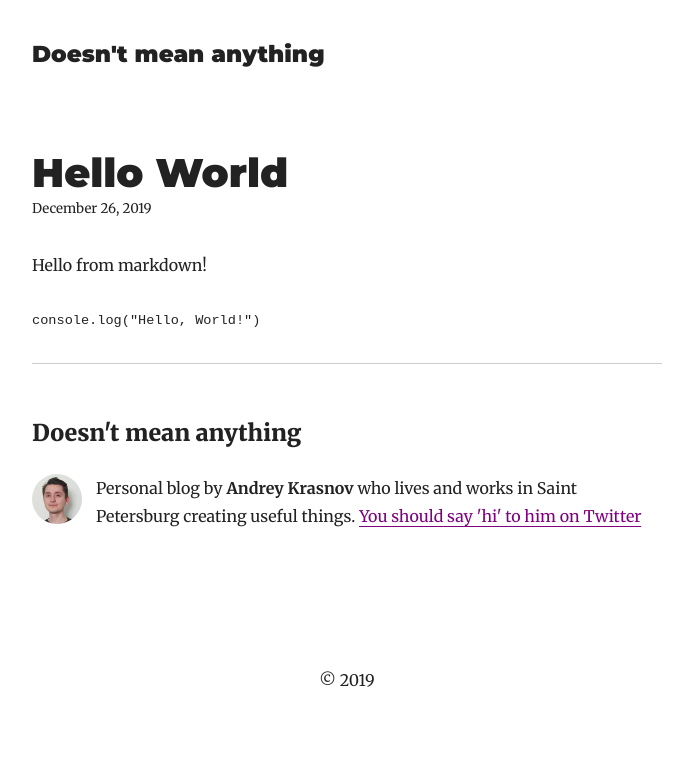
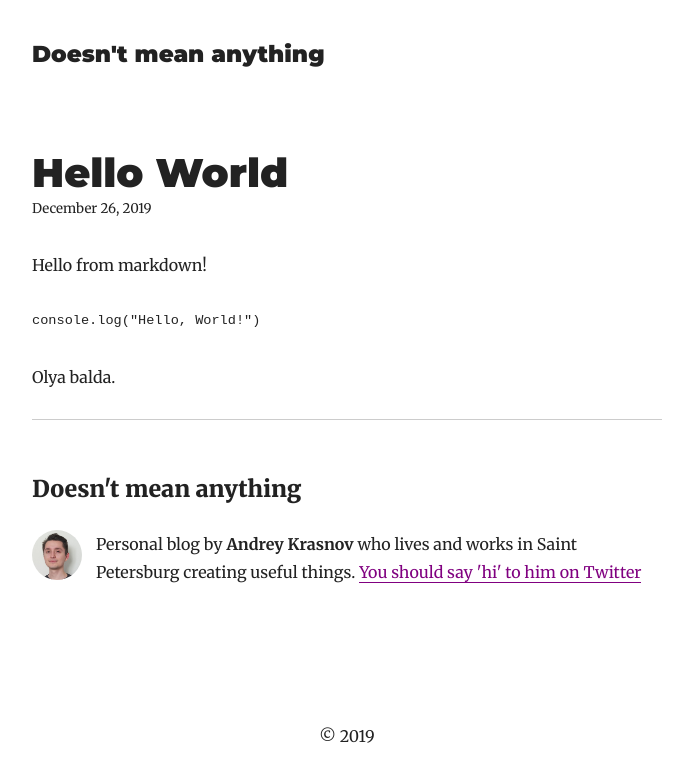
Before and after one commit to Doesntmeananything/blog-v1, a Gatsby site: page /blog/hello-world/ in a window 1280 px wide. Shown: the whole page, without its empty margins (293-986 px from the left). Built offline with nearby package versions, Linux system fonts and the light colour scheme; Gatsby itself is replaced by a stand-in of ours; some packages are replaced by stand-ins of ours; code samples lack their colours.

Commit message:
Update Blog “hello-world”

````diff
--- a/content/blog/hello-world.md
+++ b/content/blog/hello-world.md
@@ -9,3 +9,5 @@ Hello from markdown!
 ```js
 console.log("Hello, World!")
 ```
+
+Olya balda.
````
